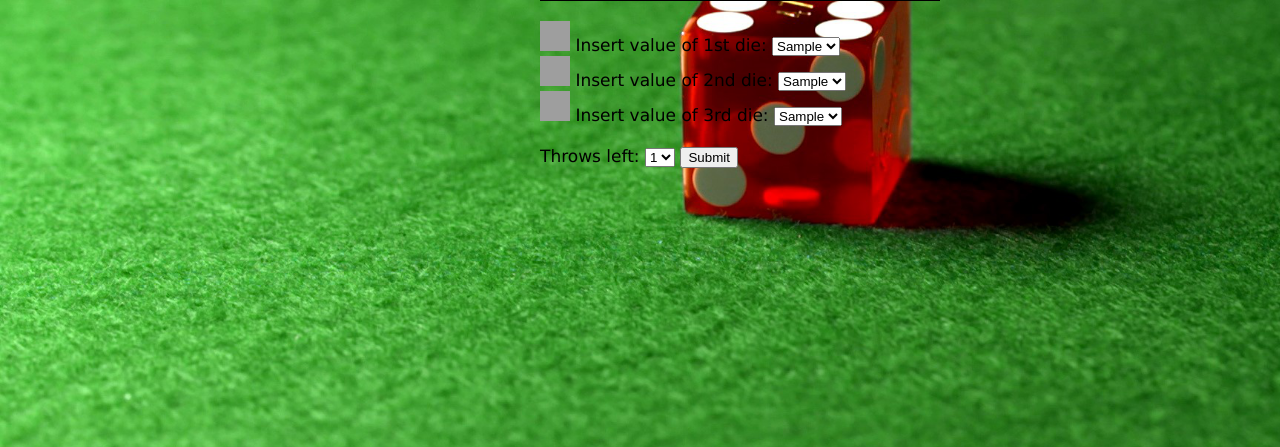
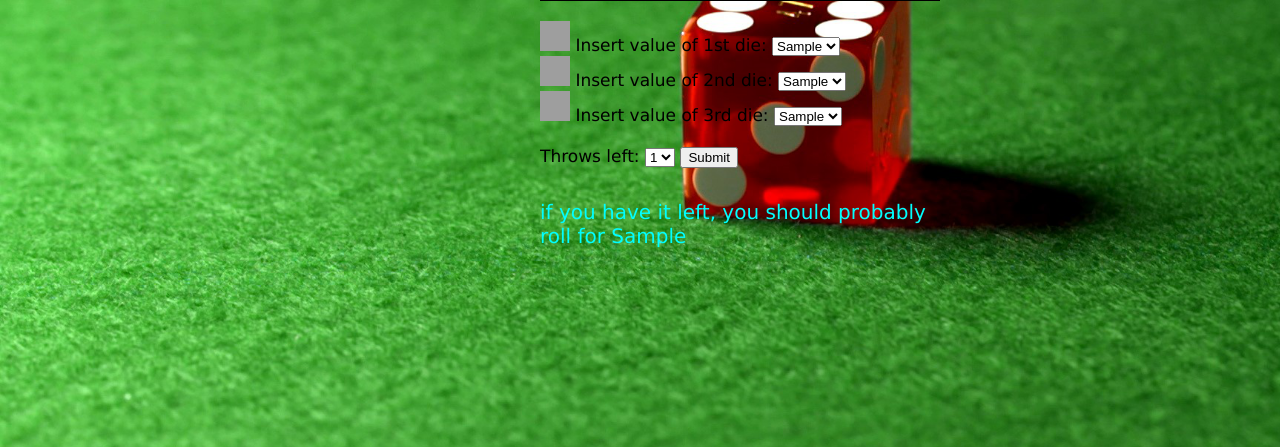
Before and after one commit to Simonolsson98/flask-yahtzee-project, a Flask app: template templates/index.html in a window 1280 px wide. Shown: the part 332-779 px from the top of the page. Run offline with Flask 2, Linux system fonts and the light colour scheme; the template is opened without the code that fills it: most values are stand-ins (such as "Sample title", 1, 10 or a date in 2020); grey boxes are pictures that could not be loaded.

Commit message:
added funny text to tell you what to roll for

```diff
--- a/templates/index.html
+++ b/templates/index.html
@@ -83,7 +83,10 @@
             </select>
         <button id = "submit">Submit</button>
    </form>
+</div>
 
+<div class = "go_for">
+    <p>if you have it left, you should probably roll for {{ max_prob }}</p>
 </div>
 
 {% endblock %}
```
